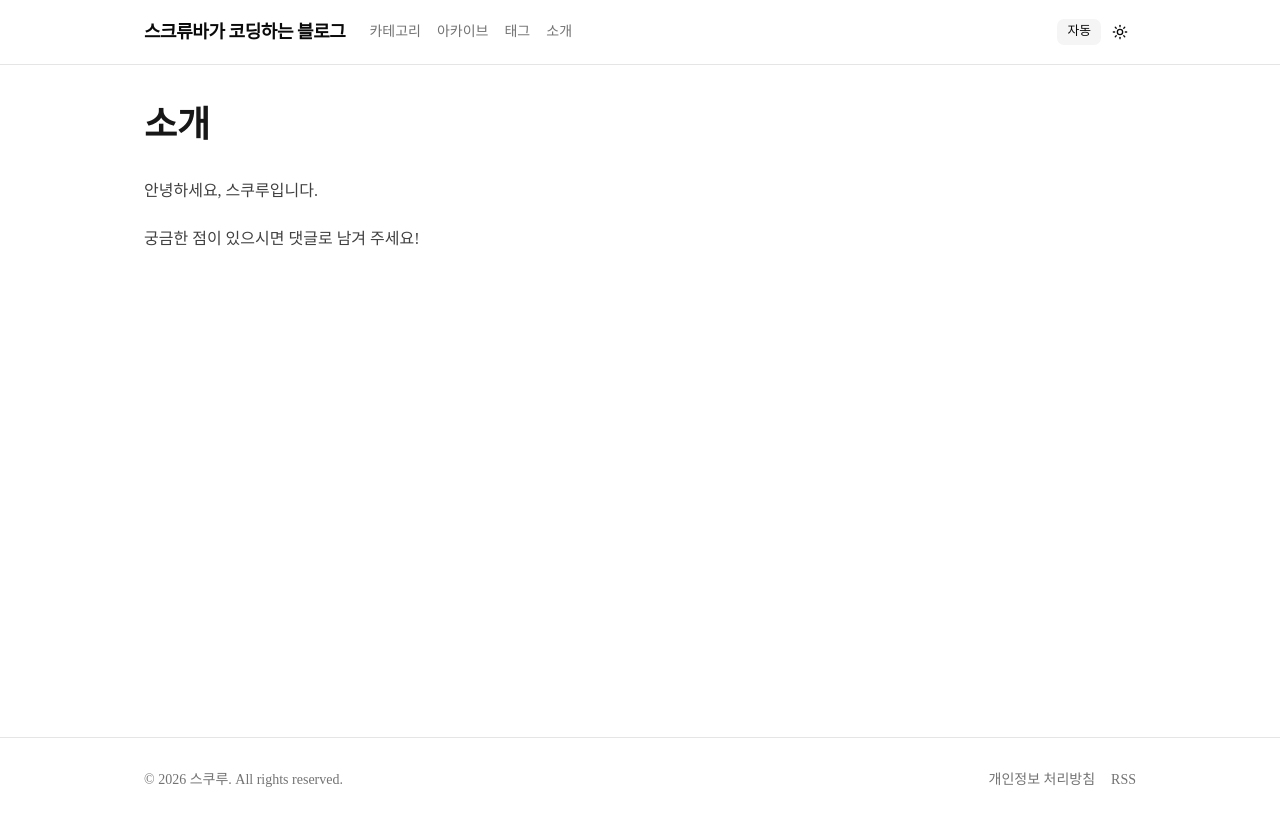
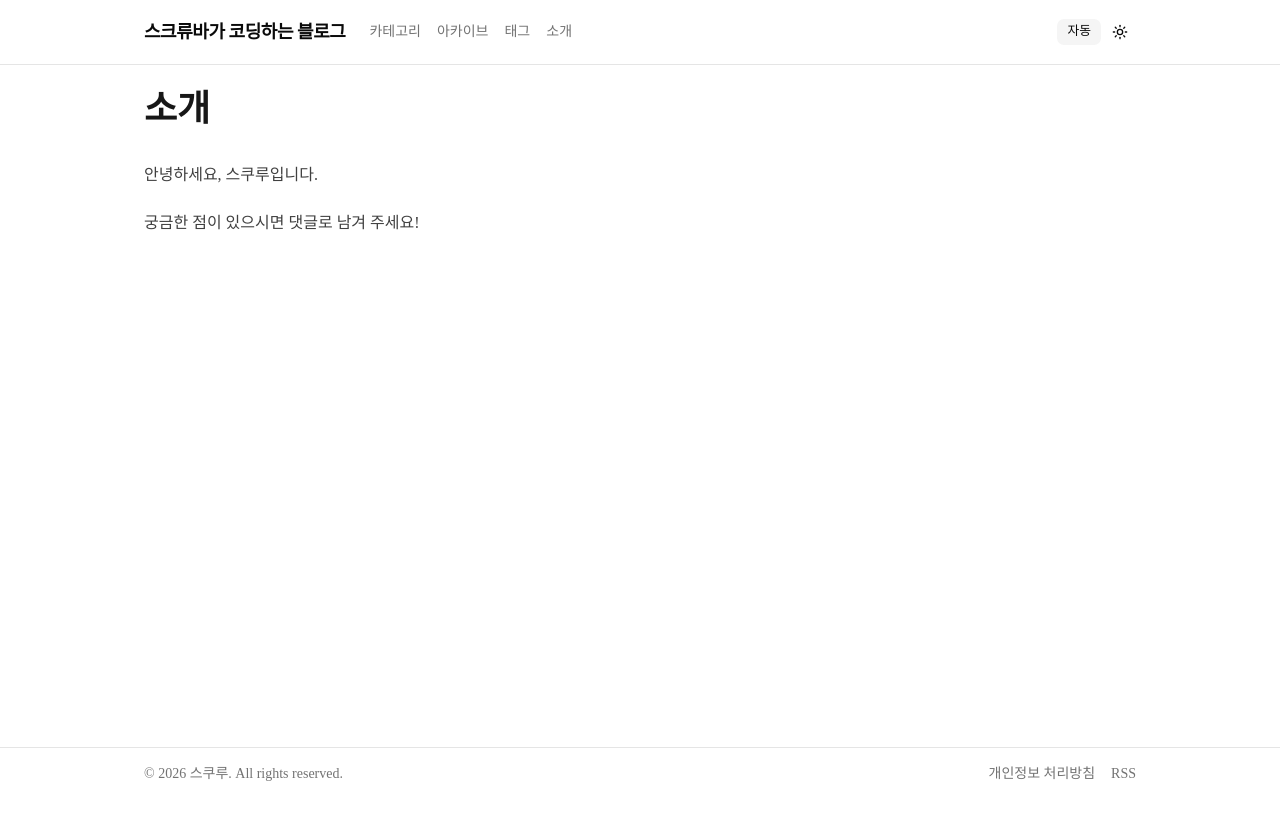
Before and after one commit to skrewbar/blog, a Next.js app: page /about in a window 1280 px wide. After the commit the page ends 800 px from the top, so only its background shows below. Built offline with nearby package versions, Linux system fonts and the light colour scheme; no server answers.

Commit message:
💄 사이트 높이를 축소해서 viewport를 넘어가지 않도록 수정

```diff
--- a/src/app/layout.tsx
+++ b/src/app/layout.tsx
@@ -49,7 +49,7 @@ export default function RootLayout({
       <body className={`${geistSans.variable} ${geistMono.variable} flex min-h-screen flex-col antialiased`}>
         <ThemeProvider attribute="class" defaultTheme="system" enableSystem enableColorScheme>
           <SiteHeader />
-          <main className="mx-auto min-h-[calc(100vh-8rem)] w-full max-w-5xl flex-1 px-4 py-10">{children}</main>
+          <main className="mx-auto w-full max-w-5xl flex-1 px-4 py-6">{children}</main>
           <SiteFooter />
         </ThemeProvider>
       </body>
--- a/src/components/site-footer.tsx
+++ b/src/components/site-footer.tsx
@@ -4,7 +4,7 @@ import { siteConfig } from "@/lib/site"
 export function SiteFooter() {
   return (
     <footer className="mt-auto border-t">
-      <div className="text-muted-foreground mx-auto flex max-w-5xl flex-col gap-2 px-4 py-8 text-sm sm:flex-row sm:items-center sm:justify-between">
+      <div className="text-muted-foreground mx-auto flex max-w-5xl flex-col gap-2 px-4 py-4 text-sm sm:flex-row sm:items-center sm:justify-between">
         <p>
           © {new Date().getFullYear()} {siteConfig.author}. All rights reserved.
         </p>
```
